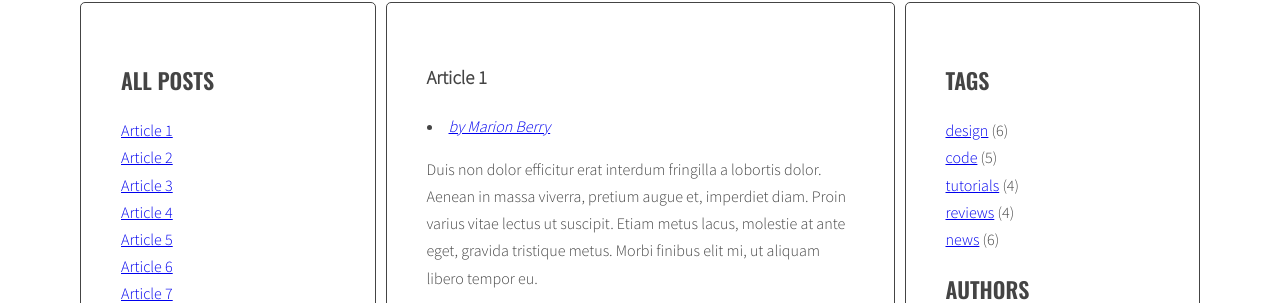
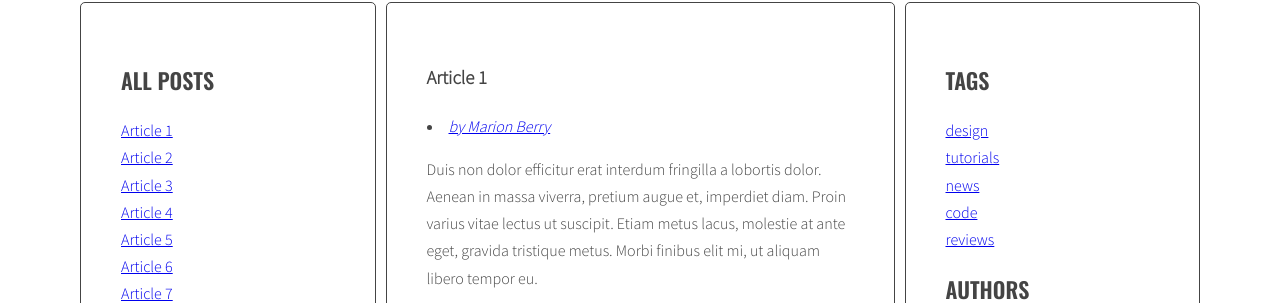
Before and after one commit to asiulijka/javascript-blog, a website: page index.html in a window 1280 px wide. Shown: the part 241-544 px from the top of the page. Drawn offline with nearby package versions, Linux system fonts and the light colour scheme.

Commit message:
Add right-hand-site tag list selector

```diff
--- a/index.html
+++ b/index.html
@@ -179,11 +179,11 @@
           <aside class="sidebar">
             <h2 class="section-title">Tags</h2>
             <ul class="list tags">
-              <li><a href="#">design</a> <span>(6)</span></li>
+              <!-- <li><a href="#">design</a> <span>(6)</span></li>
               <li><a href="#">code</a> <span>(5)</span></li>
               <li><a href="#">tutorials</a> <span>(4)</span></li>
               <li><a href="#">reviews</a> <span>(4)</span></li>
-              <li><a href="#">news</a> <span>(6)</span></li>
+              <li><a href="#">news</a> <span>(6)</span></li> -->
             </ul>
             <h2 class="section-title">Authors</h2>
             <ul class="list authors">
--- a/js/script_tags.js
+++ b/js/script_tags.js
@@ -1,6 +1,10 @@
 const optArticleTagsSelector = '.post-tags .list';
+const optTagsListSelector = '.tags.list';
 
 function generateTags(){
+  /* [NEW] create a new variable allTags with an empty array */
+  let allTags = [];
+
   const articles = document.querySelectorAll(optArticleSelector);
 
   for(let article of articles){
@@ -12,11 +16,24 @@ function generateTags(){
     for(let tag of articleTagsArray){
       const linkHTML = '<li><a href="#tag-'+ tag +'">' + tag + '</a></li>\n';
       newTagsListHTML = newTagsListHTML + linkHTML;
+
+       /* [NEW] check if this link is NOT already in allTags */
+       if(allTags.indexOf(linkHTML) == -1){
+         /* [NEW] add generated code to allTags array */
+         allTags.push(linkHTML);
+       }
+
     }
 
     const tagsList = article.querySelector('div.post-tags ul');
     tagsList.innerHTML = newTagsListHTML;
   }
+
+    /* [NEW] find list of tags in right column */
+    const tagList = document.querySelector('.tags');
+
+     /* [NEW] add html from allTags to tagList */
+     tagList.innerHTML = allTags.join(' ');
 }
 
 generateTags();
```
